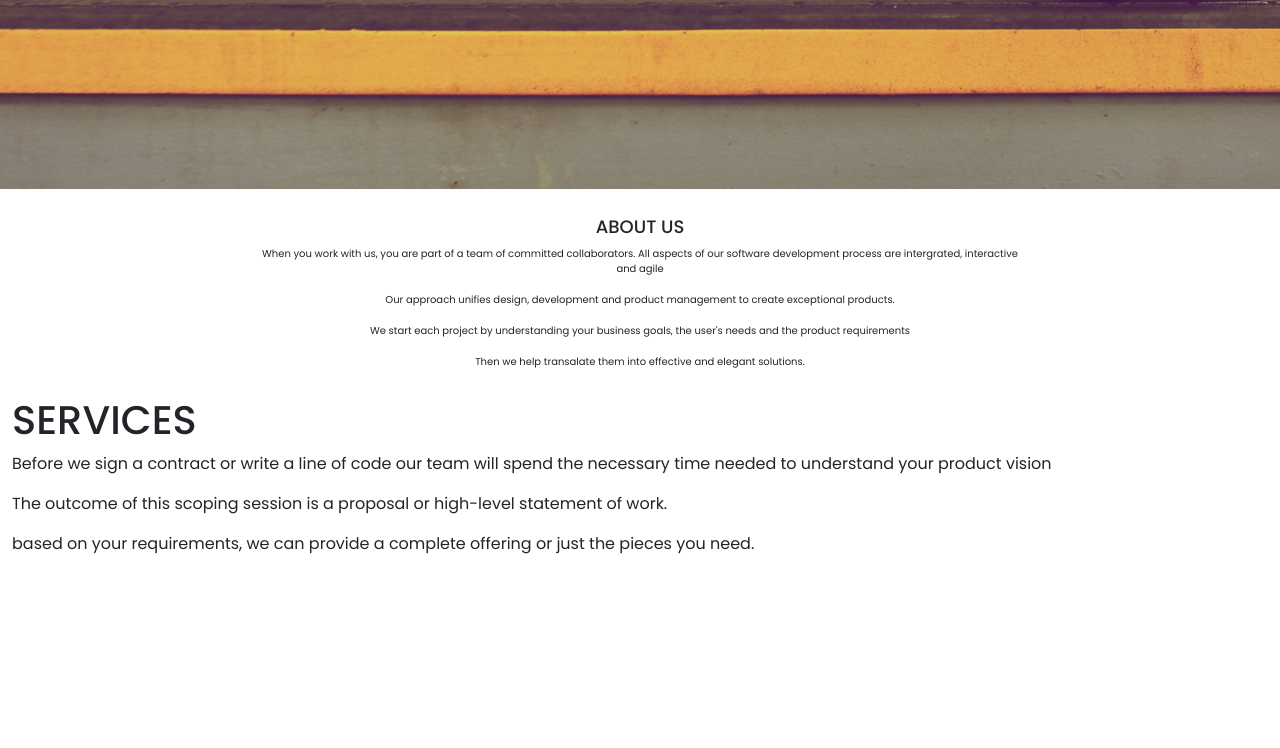
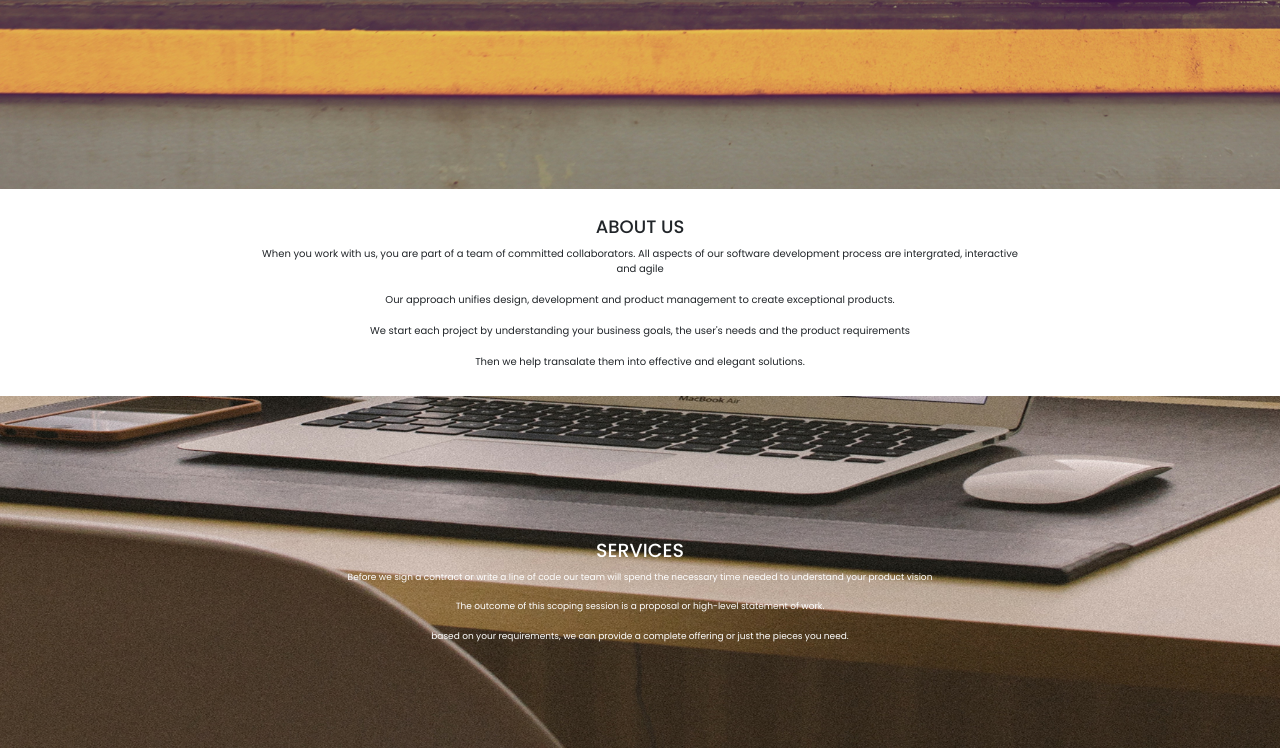
Before and after one commit to Olliemint/Delani-Studio, a plain HTML site: page index.html in a window 1280 px wide. Shown: the part 611-1359 px from the top of the page. Before the commit the page ends 1183 px from the top, so only its background shows below. Drawn offline with nearby package versions, Linux system fonts and the light colour scheme.

Commit message:
style: styling services section

```diff
--- a/Css/style.css
+++ b/Css/style.css
@@ -45,3 +45,31 @@ html{
     text-align: center;
     margin: 27px;
 }
+/* services section */
+#services .container-fluid{
+    background-image: url("/assets/backgrounds/s_image.jpg");
+    display: flex;
+    justify-content: center;
+    align-items: center;
+    height: 44vh;
+
+    background-size: cover;
+
+}
+.service p{
+    color: #fff;
+    font-size: 9px;
+    text-align: center;
+}
+.service h1{
+    text-align: center;
+    color: #fff;
+    font-size: 19px;
+    font-weight: 500;
+}
+.service{
+    position: relative;
+    top: 8%;
+
+
+}
```
